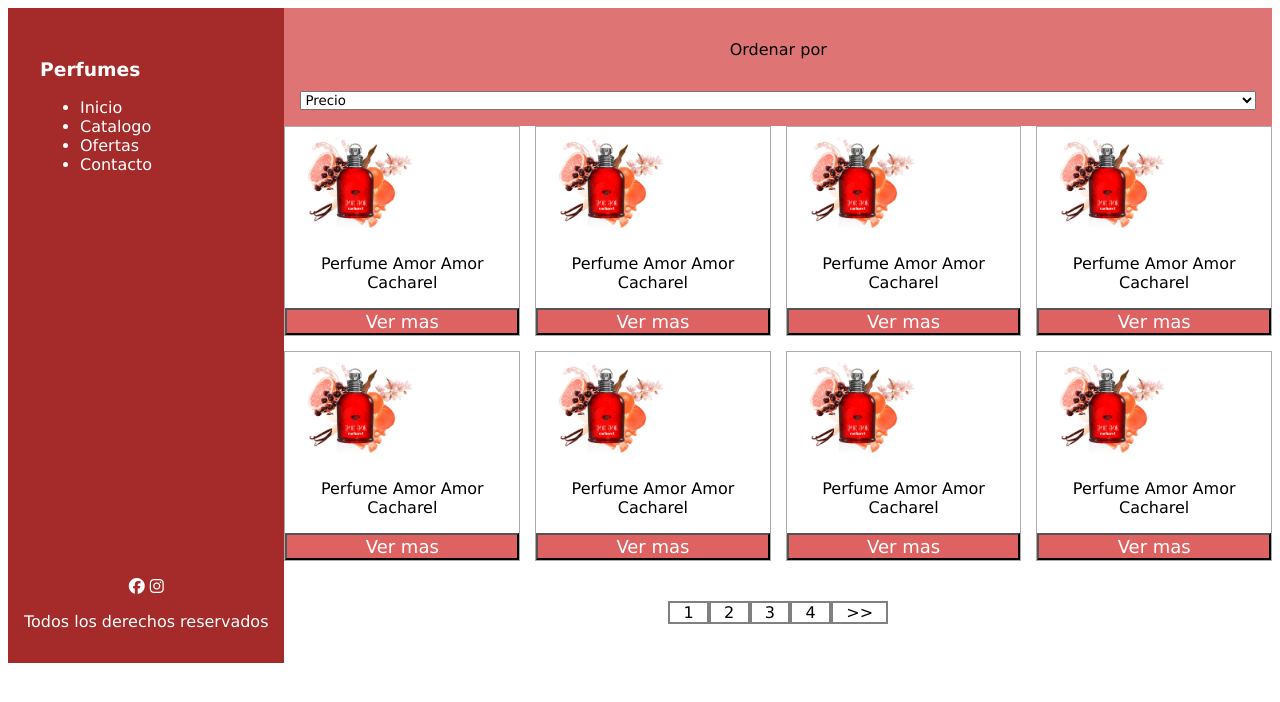
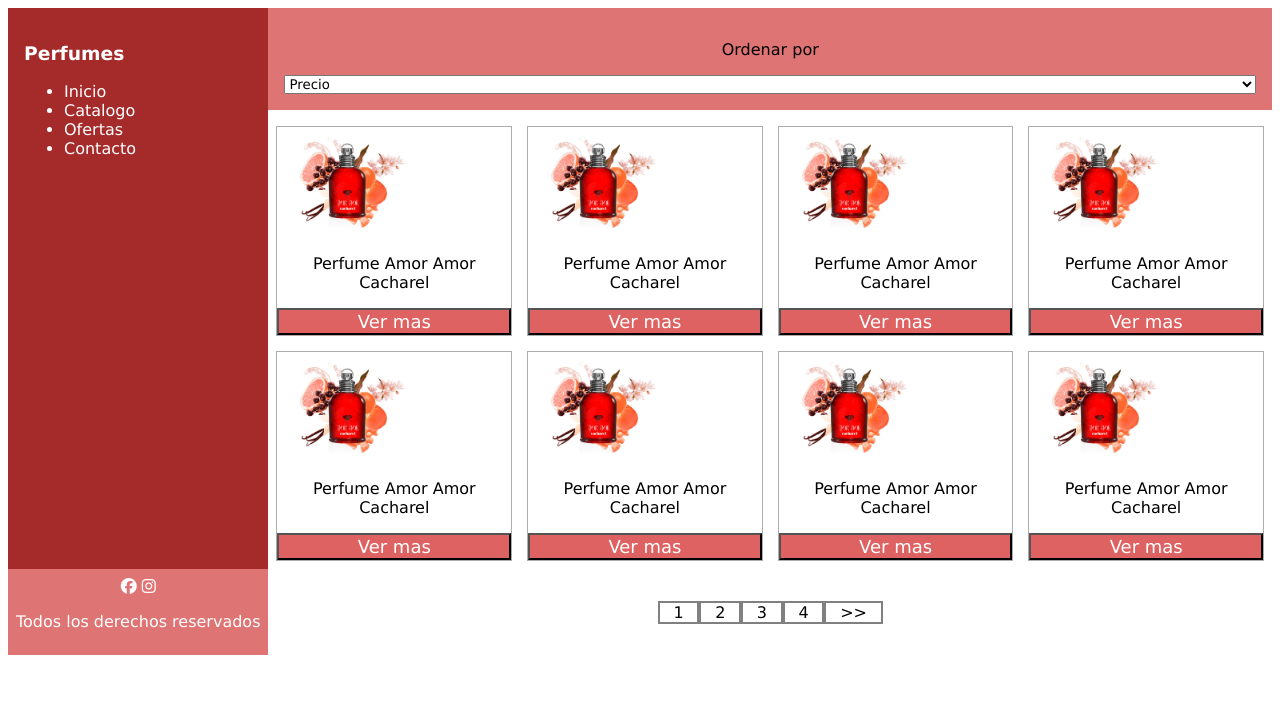
Before and after one commit to BarbaraPo/electric-car-store, a plain HTML site: page index.html in a window 1280 px wide. Drawn offline with Linux system fonts and the light colour scheme.

Commit message:
ajuste final

```diff
--- a/assets/style.css
+++ b/assets/style.css
@@ -6,7 +6,7 @@
     grid-area: menu;
     background-color: brown;
     color: white;
-    padding: 2em;
+    padding: 1em;
 }
 
 
@@ -17,17 +17,14 @@
     flex-direction: column;
     padding: 1em;
     text-align: center;
-    gap: 1em ;
-
-
+    margin-bottom: 0.5em;
 }
-
-
 
 .grid {
     grid-area: grid;
     gap: 15px;
     text-align: center;
+
 }
 
 .producto {
@@ -35,6 +32,7 @@
     flex-direction: column;
     border: solid 1.5px rgb(173, 172, 173);
 }
+
 
 .numeros {
     grid-area: numeros;
@@ -47,7 +45,7 @@
 .numeros p {
     border: solid 2px gray;
     text-align: center;
-    flex-grow:0.03 ;
+    flex-grow: 0.03;
 }
 
 button {
@@ -59,20 +57,17 @@
 
 footer {
     grid-area: footer;
-    background-color: brown;
-    padding: 1em;
+    background-color: rgb(223, 116, 116);
+    padding: 0.5em;
     text-align: center;
     color: white;
 }
 
-
 @media (max-width:576px) {
-    .categorias{
-       display: none ;
-
+    .categorias {
+        display: none;
     }
 }
-
 
 @media (max-width:576px) {
     .producto {
@@ -98,9 +93,11 @@
     }
 }
 
+
 @media (min-width:768px) {
-    .numeros {
+    .grid {
         padding: 0.5em;
+        margin: 0;
     }
 
 }
--- a/index.html
+++ b/index.html
@@ -13,7 +13,10 @@
     <div class="container">
         <div class="menu">
             <nav>
-                <h3> Perfumes</h3>
+                <div class="principio">
+                    <h3> Perfumes </h3>
+                </div>
+
                 <ul class="categorias">
                     <li>Inicio</li>
                     <li>Catalogo</li>
@@ -32,7 +35,7 @@
 
         <div class="grid">
             <div class="producto">
-                <img src="/assets/img/amor amor.jpg" alt="" width="150px" >
+                <img src="/assets/img/amor amor.jpg" alt="" width="150px">
                 <p>Perfume Amor Amor Cacharel</p>
                 <button>Ver mas</button>
             </div>
```
Lines whose indentation alone changed are shown as unchanged.
